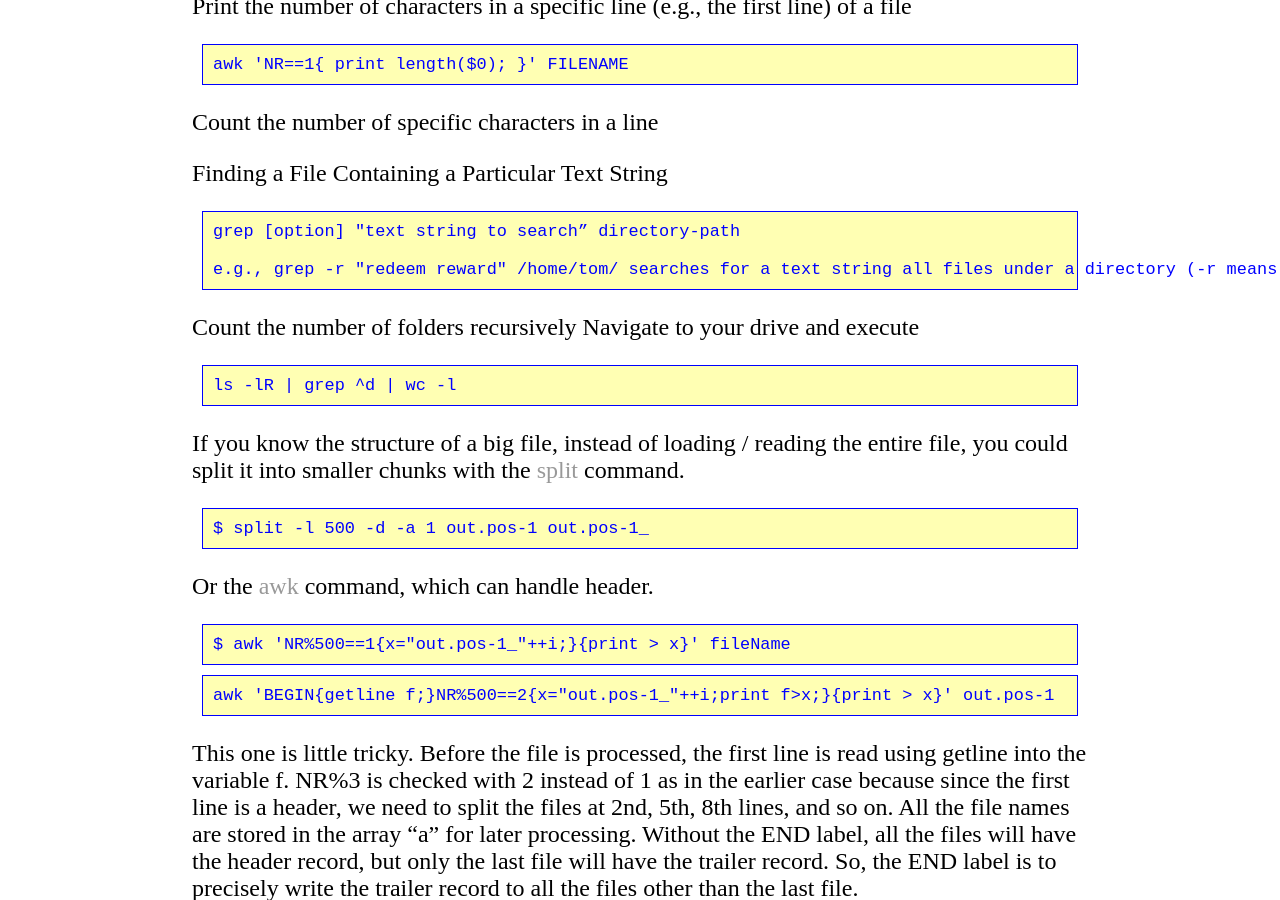
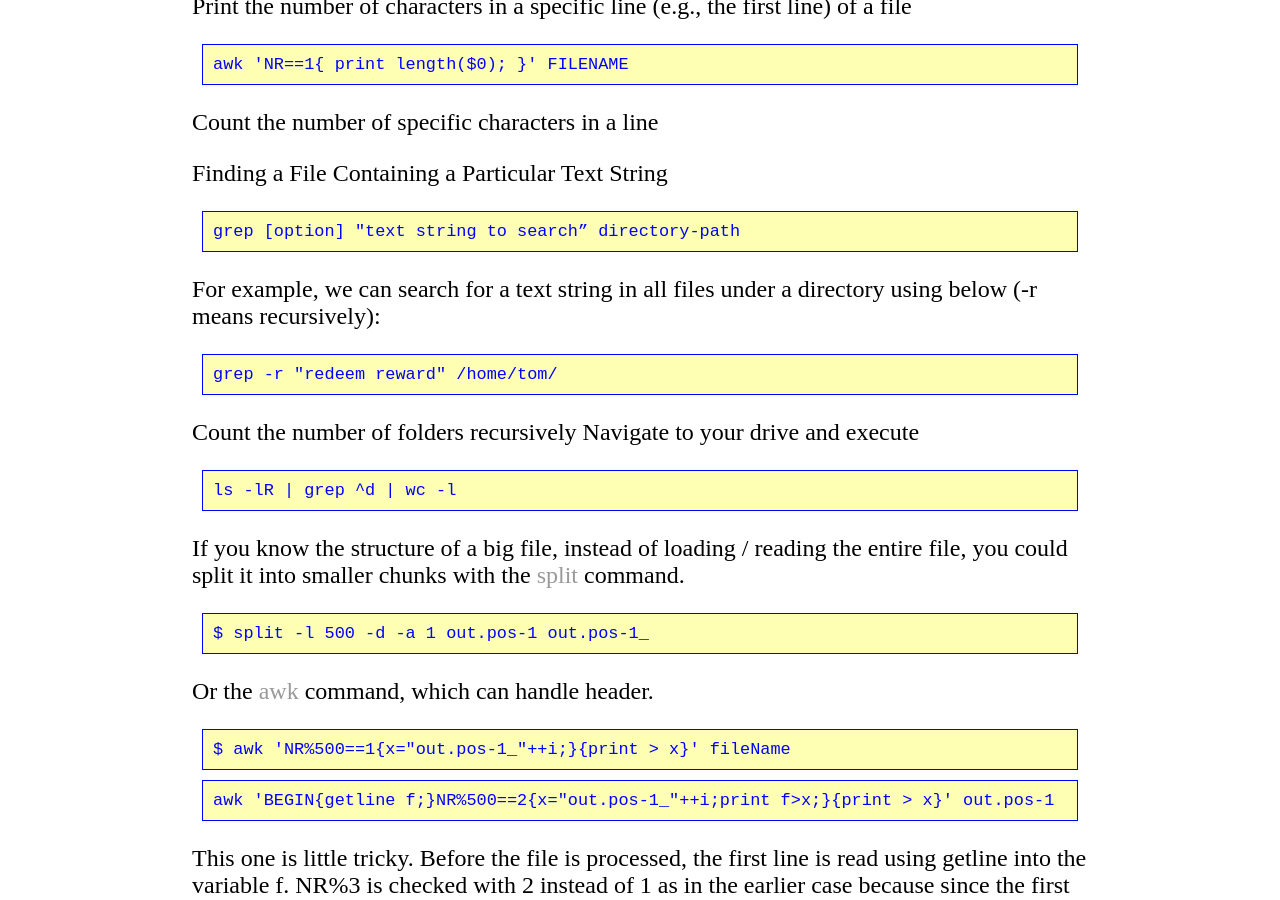
Before and after one commit to lybird300/lybird300.github.io, a Jekyll site: the page built from _posts/2015-05-01-inspect-big-file.md, in a window 1280 px wide and 900 px high, scrolled down 3053 px. Built offline with Jekyll 4.4.1, drawn with Linux system fonts in a browser that asks for light colours.

Commit message:
Update 2015-05-01-inspect-big-file.md

```diff
--- a/_posts/2015-05-01-inspect-big-file.md
+++ b/_posts/2015-05-01-inspect-big-file.md
@@ -55,8 +55,9 @@ Print the number of characters in a specific line (e.g., the first line) of a fi
 Count the number of specific characters in a line
 
 Finding a File Containing a Particular Text String
-<pre><code>grep [option] "text string to search” directory-path<br/>
-e.g., grep -r "redeem reward" /home/tom/ searches for a text string all files under a directory (-r means recursively)</code></pre>
+<pre><code>grep [option] "text string to search” directory-path</code></pre>
+For example, we can search for a text string in all files under a directory using below (-r means recursively):
+<pre><code>grep -r "redeem reward" /home/tom/</code></pre>
 
 Count the number of folders recursively
 Navigate to your drive and execute
```
